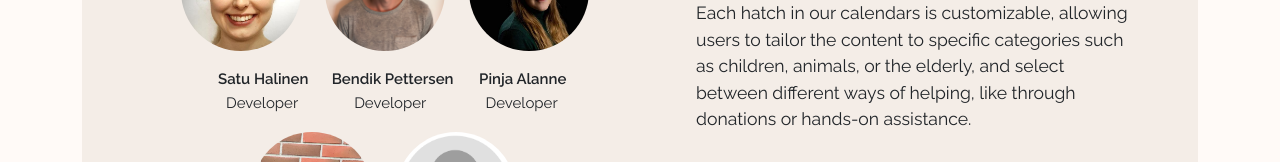
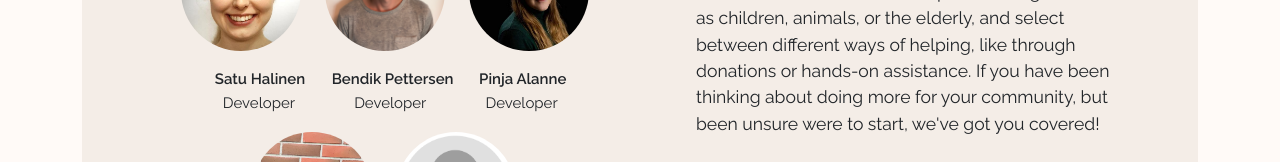
Before and after one commit to satuhalinen/calendar, a React (Vite) app: page /about in a window 1280 px wide. Shown: the part 623-785 px from the top of the page. Built offline with nearby package versions, Linux system fonts and the light colour scheme; no server answers.

Commit message:
Fixed text and margins in aboutUs

```diff
--- a/src/routes/about/About.jsx
+++ b/src/routes/about/About.jsx
@@ -100,7 +100,6 @@ export default function About() {
               </div>
             </Container>
           </Col>
-
           <Col>
             <p tabIndex="0" className="aboutP">
               Here at VOCA we believe in the good of the world! We are a diverse
@@ -118,12 +117,14 @@ export default function About() {
               customizable, allowing users to tailor the content to specific
               categories such as children, animals, or the elderly, and select
               between different ways of helping, like through donations or
-              hands-on assistance. <br />
+              hands-on assistance. If you have been thinking about doing more
+              for your community, but been unsure were to start, we've got you
+              covered! <br />
               <br />
               Whether you want a calendar for personal or gift purposes, or
               you're representing a business or organization looking to spread
-              kindness with us, we welcome you to join our community and create
-              a calendar that fits your needs. <br />
+              kindness with us, we invite you to join our lovely community and
+              create a calendar that fits all your charity needs. <br />
               <br />
               We <b>welcome you</b> to be a part of our journey to make the
               world a better place, one calendar at a time.{" "}
--- a/src/routes/about/about.css
+++ b/src/routes/about/about.css
@@ -22,6 +22,7 @@
 
 .aboutP {
   font-size: 1.1rem;
+  margin-top: -3rem;
 }
 
 .aboutP a {
@@ -118,11 +119,11 @@
 }
 
 .ourTeamSpan1 {
-  margin-left: 4rem;
+  margin-left: 3.8rem;
 }
 
 .ourTeamSpan2 {
-  margin-left: 4.5rem;
+  margin-left: 4.3rem;
 }
 
 .ourTeamSpan3 {
```
